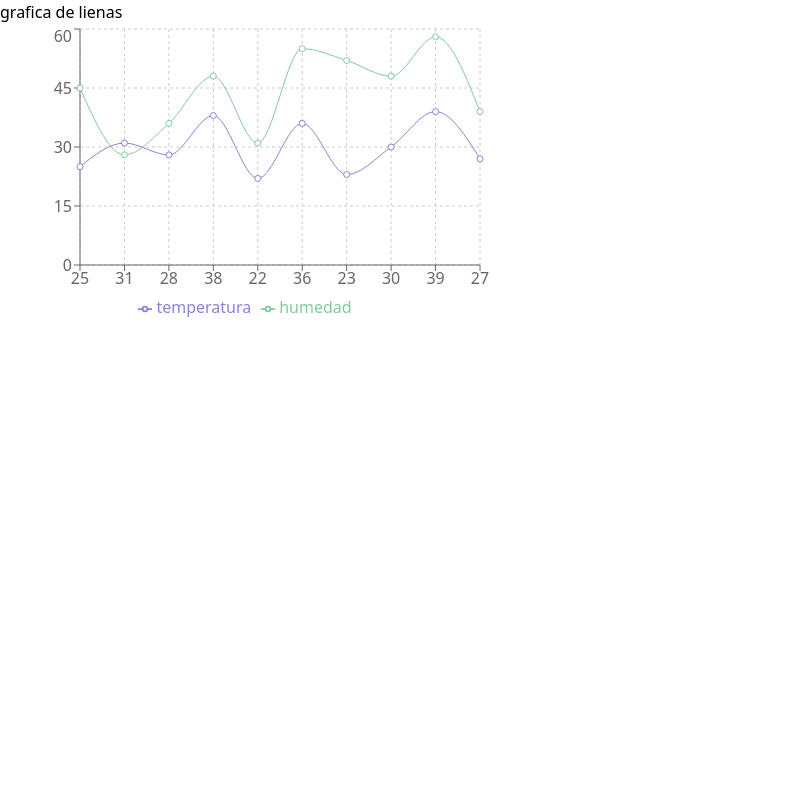
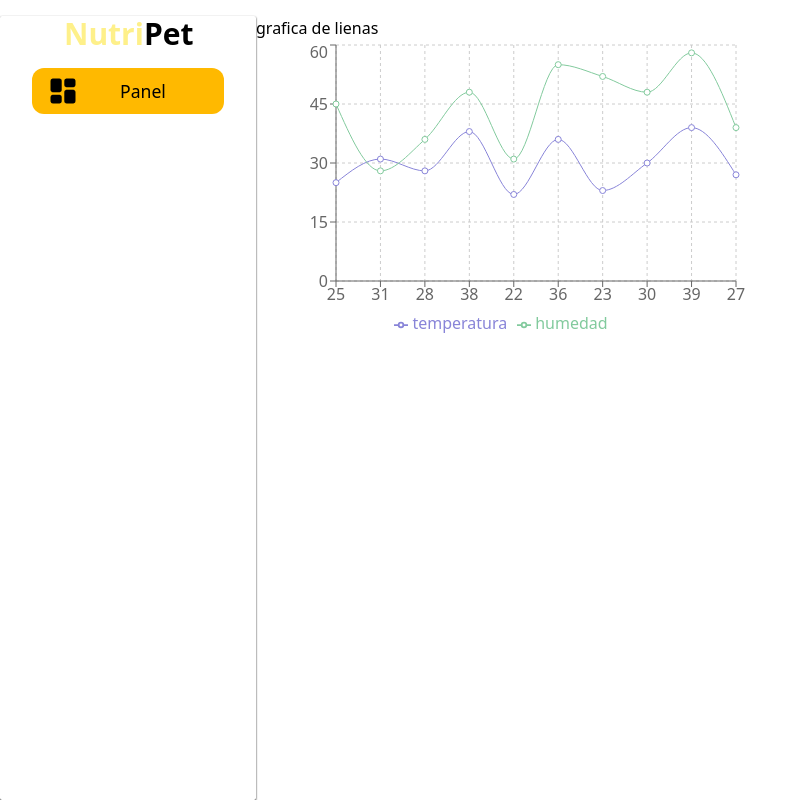
Before and after one commit to PedroPortillo0/Proyect-Nutripet, a React (Vite) app: page /graficas in a window 1280 px wide. Shown: the whole page, without its empty margins (0-808 px from the left). Built offline with nearby package versions, Linux system fonts and the light colour scheme.

Commit message:
creacion del drop down en graficas

```diff
--- /dev/null
+++ b/src/components/organism/MenuDropdown.jsx
@@ -0,0 +1,33 @@
+import React, { useState } from 'react';
+import logo from "../../assets/img/imagenes/Dashboard-Layout.png"
+import { Link } from 'react-router-dom';
+const DropdownMenu = () => {
+  const [isOpen, setIsOpen] = useState(false);
+
+  const toggleDropdown = () => {
+    setIsOpen(!isOpen);
+  };
+
+  return (
+    <div className="flex flex-col items-center w-full">
+      <div>
+        <button
+          type="button"
+          className="px-4 py-2 text-sm font-medium bg-[#FFB900] flex items-center w-[12rem]  text-center rounded-xl"
+          onClick={toggleDropdown}
+        >
+            <img src={logo} alt="" />
+            <p className='w-full text-center text-[1.1rem]'>Panel</p>
+        </button>
+      </div>
+
+        <div className={`flex flex-col items-center justify-end w-full h-64 ${(isOpen) ? "dropdown-abrir" : "dropdown-cerrar absolute"} `}>
+            {/*pedro si vez el comentario en esta parte del codigo dentro del contenedor puedes poner que quieres que se despliegue*/}
+           <Link to = {"/"} className='px-4 py-2 text-sm font-medium bg-[#FFB900]  w-[12rem]  rounded-xl text-center z-20'>Salir</Link>
+        </div>
+
+    </div>
+  );
+};
+
+export default DropdownMenu;
--- a/src/global.css
+++ b/src/global.css
@@ -146,3 +146,39 @@
       opacity: 1;
     }
   }
+
+  .dropdown-abrir {
+        /* Otros estilos para el menú desplegable */
+        z-index: 0;
+        animation: dropdown  1s ease both;
+      }
+
+      /* Clase que define la animación hacia abajo */
+      @keyframes dropdown {
+      0%{
+          max-height: 0;
+          opacity: 1;
+        }
+        100% {
+          max-height: 16rem; /* Altura deseada del menú desplegable */
+
+        }
+      }
+
+
+      .dropdown-cerrar {
+        /* Otros estilos para el menú desplegable */
+        z-index: 0;
+        animation: dropTop 1s ease both;
+      }
+
+      /* Clase que define la animación hacia abajo */
+      @keyframes dropTop {
+      0%{
+          height: 16rem;
+        }
+        100% {
+         height: 1rem; /* Altura deseada del menú desplegable */
+          opacity: 0;
+        }
+      }
--- a/src/pages/Graficas.jsx
+++ b/src/pages/Graficas.jsx
@@ -1,5 +1,7 @@
 import {CartesianGrid} from "recharts";
 import {LineChart,XAxis,YAxis,Tooltip,Legend,Line} from "recharts";
+
+import DropdownMenu from "../components/organism/MenuDropdown";
 
 function VistaGraficas() {
     const DataTemperatiraHumedad=[
@@ -16,8 +18,17 @@ function VistaGraficas() {
     ]
 
     return (
-        <>
-            <div className="linechart">
+        <div className="flex w-full h-screen pt-4">
+            {/*es este contendor div ira el aside*/}
+
+          <div className="flex flex-col items-center w-1/4 bg-white rounded-sm shadow-sm shadow-black">
+          <h1 className="w-1/2 mb-4 text-3xl font-bold text-yellow-200">Nutri<span className="text-black ">Pet</span></h1>
+          <DropdownMenu/>
+          </div>
+
+           {/*en este contenedor iran las graficas*/}
+           <div className="w-full">
+           <div className="linechart">
                     <h1 >grafica de lienas</h1>
                     <LineChart
                     data={DataTemperatiraHumedad}
@@ -42,8 +53,9 @@ function VistaGraficas() {
             <div className="piechart">
 
             </div>
+           </div>
 
-        </>
+        </div>
 
 
      );
```
Also changed, not shown: src/assets/img/imagenes/Dashboard-Layout.png (added).
